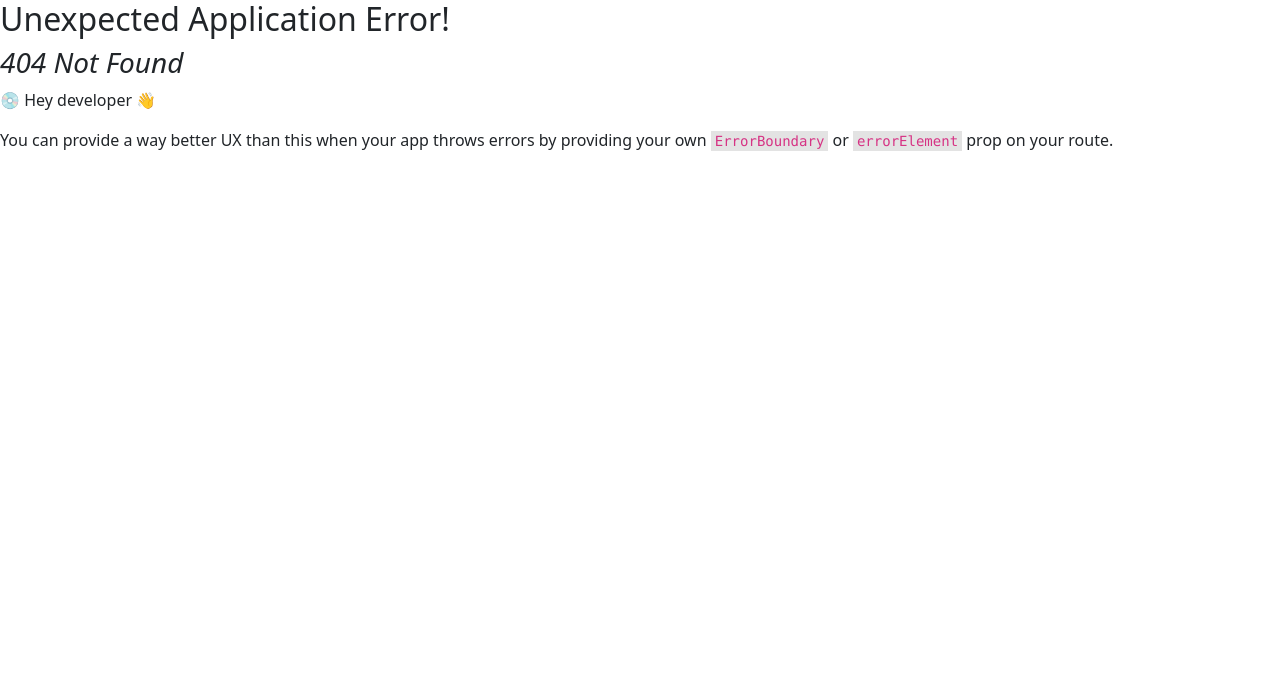
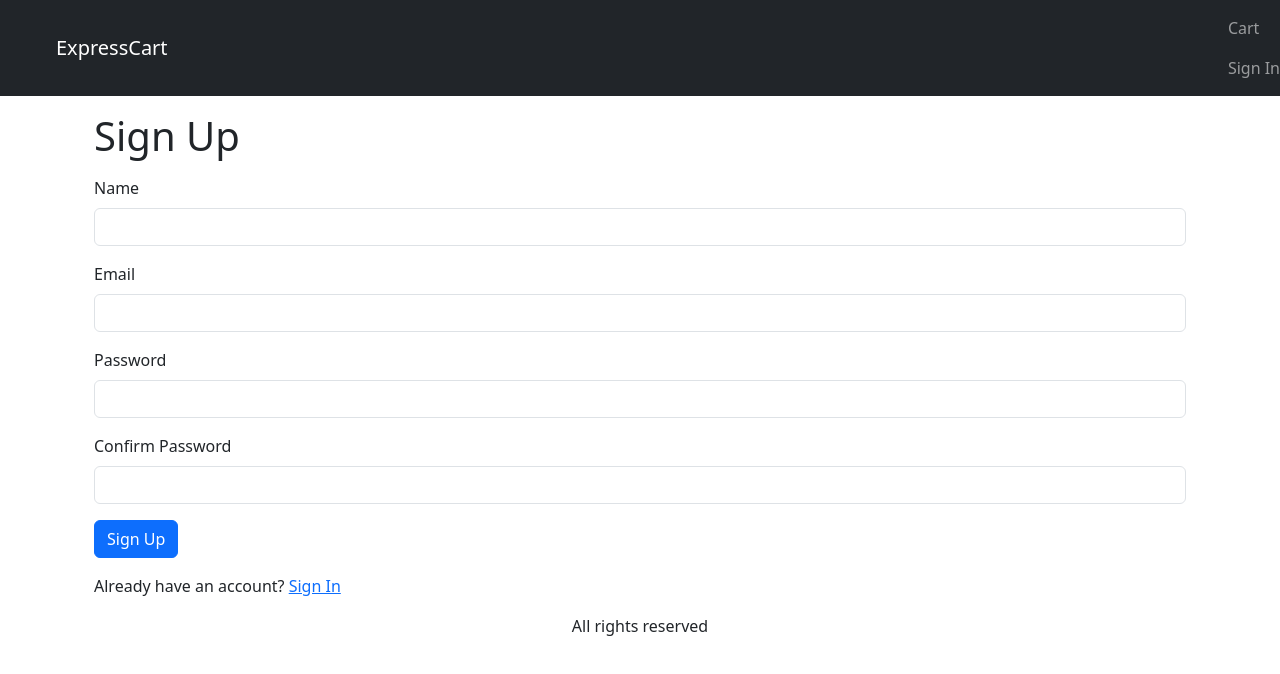
Before and after one commit to AbinashRai/MERN-Ecommerce, a React (Vite) app in the folder frontend/: page /signin in a window 1280 px wide. Before the commit this address had no page. Shown: the top 674 px of the page. Built offline with nearby package versions, Linux system fonts and the light colour scheme.

Commit message:
made the UI for signup page

```diff
--- a/frontend/src/main.tsx
+++ b/frontend/src/main.tsx
@@ -13,6 +13,7 @@ import HomePage from "./pages/HomePage.tsx";
 import ProductPage from "./pages/ProductPage.tsx";
 import axios from "axios";
 import CartPage from "./pages/CartPage.tsx";
+import SignUpPage from "./pages/SignUpPage.tsx";
 
 axios.defaults.baseURL =
   process.env.NODE_ENV === "development" ? "http://localhost:4000" : "/";
@@ -23,6 +24,7 @@ const router = createBrowserRouter(
       <Route index={true} element={<HomePage />} />
       <Route path="product/:slug" element={<ProductPage />} />
       <Route path="cart" element={<CartPage />} />
+      <Route path="signin" element={<SignUpPage />} />
       {/* <Route path="dashboard" element={<Dashboard />} /> */}
       {/* ... etc. */}
     </Route>
--- /dev/null
+++ b/frontend/src/pages/SignUpPage.tsx
@@ -0,0 +1,42 @@
+import { Button, Container, Form } from "react-bootstrap";
+import { Link } from "react-router-dom";
+
+const SignUpPage = () => {
+  return (
+    <Container className="small-container">
+      <title>Sign Up</title>
+      <h1 className="my-3">Sign Up</h1>
+      <Form>
+        <Form.Group className="mb-3" controlId="name">
+          <Form.Label>Name</Form.Label>
+          <Form.Control required />
+        </Form.Group>
+
+        <Form.Group className="mb-3" controlId="email">
+          <Form.Label>Email</Form.Label>
+          <Form.Control type="email" required />
+        </Form.Group>
+
+        <Form.Group className="mb-3" controlId="password">
+          <Form.Label>Password</Form.Label>
+          <Form.Control type="password" required />
+        </Form.Group>
+
+        <Form.Group className="mb-3" controlId="confirmPassword">
+          <Form.Label>Confirm Password</Form.Label>
+          <Form.Control type="password" required />
+        </Form.Group>
+
+        <div className="mb-3">
+          <Button type="submit">Sign Up</Button>
+        </div>
+
+        <div className="mb-3">
+          Already have an account? <Link to={`/`}>Sign In</Link>
+        </div>
+      </Form>
+    </Container>
+  );
+};
+
+export default SignUpPage;
```
Also changed, not shown: 1 other file (tests, documents, lock files or other folders).
